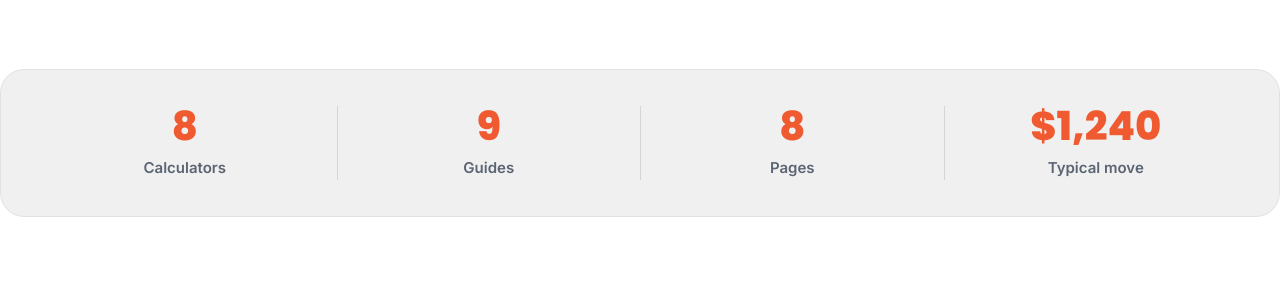
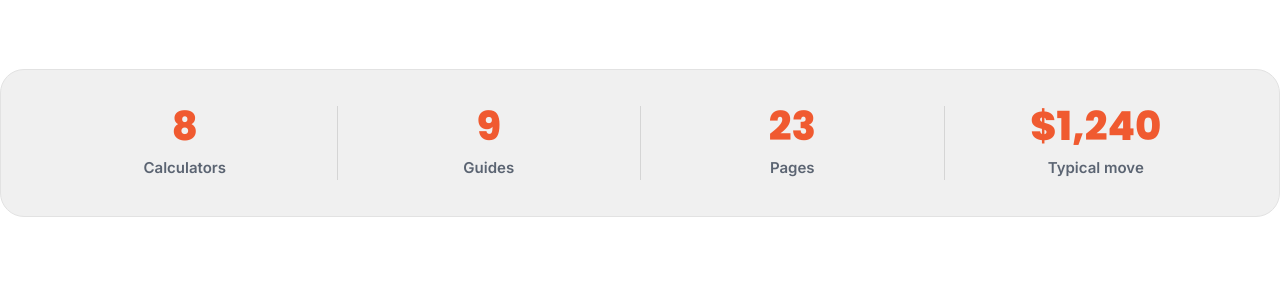
Before and after one commit to zaidmeo09-dhangal/howmuchdoesitcostusa, a Jekyll site: the page built from about.md, in a window 1280 px wide and 900 px high, scrolled down 711 px. Shown: the part 162-462 px from the top of the window. Built offline with Jekyll 4.4.1, drawn with Linux system fonts in a browser that asks for light colours.

Commit message:
Initial deploy: add about.md

```diff
--- a/about.md
+++ b/about.md
@@ -57,7 +57,7 @@ schema: |
   {% assign calc_count = site.pages | where_exp: "p", "p.url contains 'cost-calculator'" | size %}
   {% assign guide_count = site.posts | size %}
   {% assign real_pages = site.pages | where_exp: "p", "p.url != '/404.html'" %}
-  {% assign page_count = real_pages | size | plus: site.posts | size %}
+  {% assign page_count = real_pages.size | plus: site.posts.size %}
   <div class="counters stats-band reveal">
     <div class="counter">
       <div class="num"><span class="count" data-count="{{ calc_count }}">{{ calc_count }}</span></div>
```
